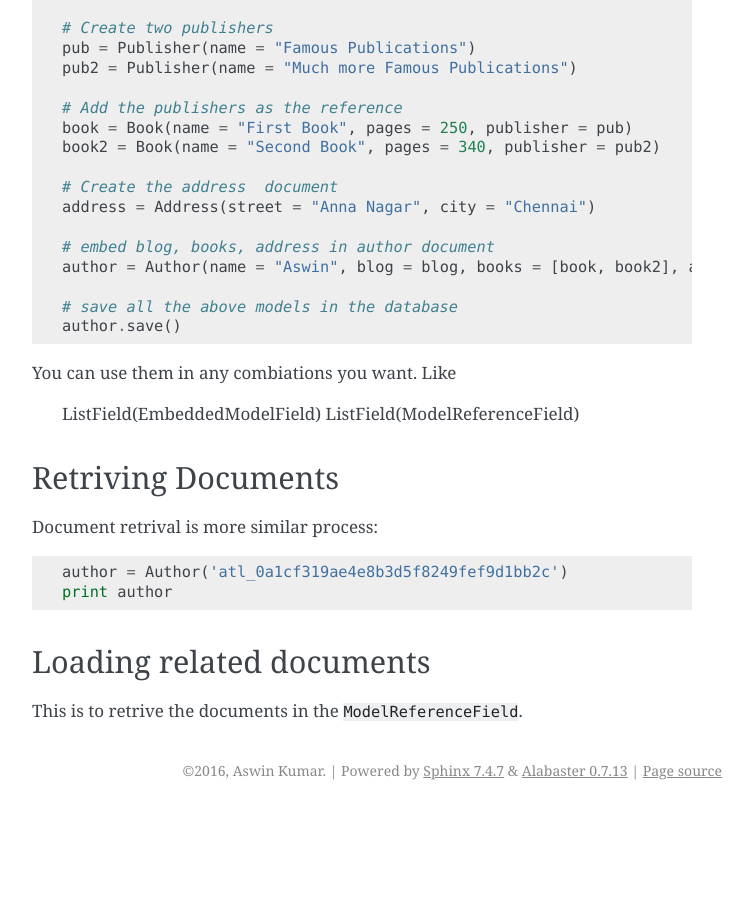
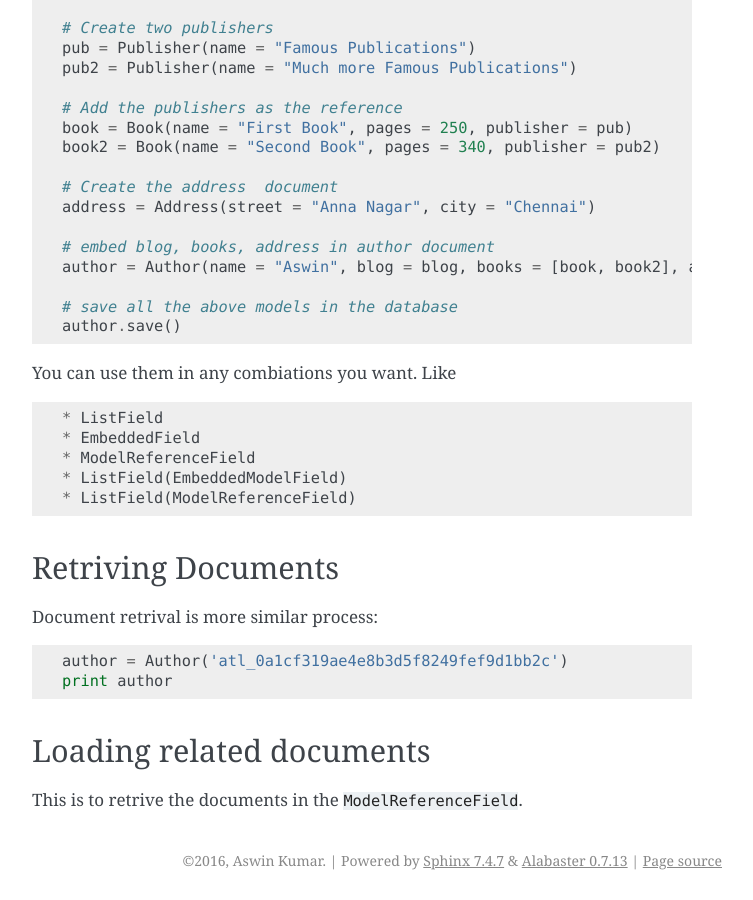
Before and after one commit to aswinkp/django-couchbase, a Sphinx documentation site: the page built from docs/source/tutorials.rst, in a window 1280 px wide and 900 px high, scrolled down 3010 px. Shown: the whole window, without its empty margins (388-1141 px from the left). Built offline with Sphinx 7.4.7, drawn with Linux system fonts in a browser that asks for light colours; before the commit the page ends 3820 px from its top, so only the background shows below that; some of the changed text lies outside the part shown.

Commit message:
partial reference WIP

```diff
--- a/docs/source/conf.py
+++ b/docs/source/conf.py
@@ -177,6 +177,9 @@ html_static_path = ['nstatic']
 # Custom sidebar templates, maps document names to template names.
 #
 # html_sidebars = {}
+html_sidebars = {
+   '**': ['globaltoc.html', 'searchbox.html']
+}
 
 # Additional templates that should be rendered to pages, maps page names to
 # template names.
--- a/docs/source/index.rst
+++ b/docs/source/index.rst
@@ -1,7 +1,7 @@
 Welcome to Django Couchbase's documentation!
 ============================================
 
-This package aims to provide ORM eqivalent to that of the django's default ORM for the couchbase database. With this package, accessing the couchbase database is not a headache anymore.
+Django Couchbase aims to provide ORM eqivalent to that of the django's default ORM for the couchbase database. With this package, accessing the couchbase database is not a headache anymore. With Django Couchbase, you can create the models the same way you do for relational databases.
 
 Contents:
 
--- a/docs/source/tutorials.rst
+++ b/docs/source/tutorials.rst
@@ -151,15 +151,16 @@ You can create the document in the following way::
     # save all the above models in the database
     author.save()
 
-You can use them in any combiations you want. Like
+You can use them in any combiations you want. Like ::
 
- ListField(EmbeddedModelField)
- ListField(ModelReferenceField)
-
+ * ListField
+ * EmbeddedField
+ * ModelReferenceField
+ * ListField(EmbeddedModelField)
+ * ListField(ModelReferenceField)
 
 Retriving Documents
 ===================
-
 
 Document retrival is more similar process::
 
```
